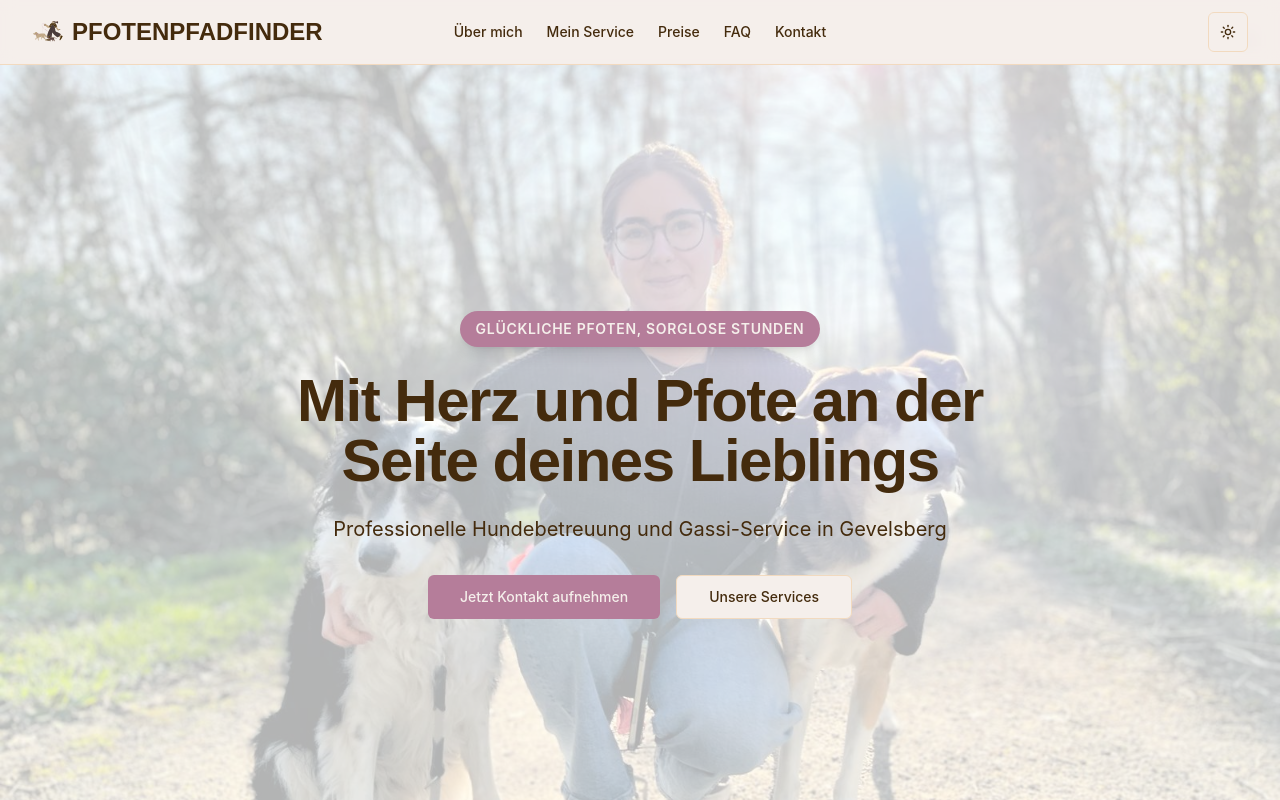
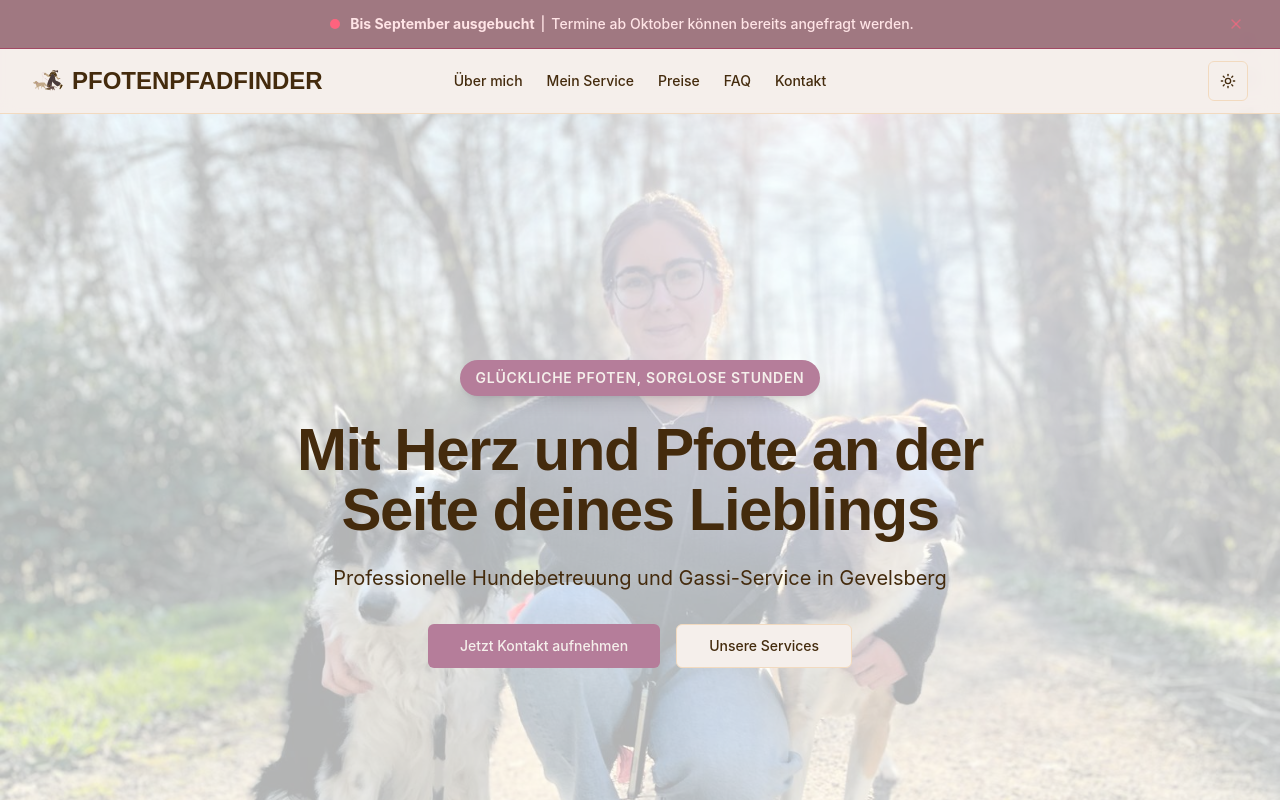
Before and after one commit to Flofrstr/pfotenpfadfinder, a Next.js app: page / in a window 1280 px wide. Shown: the top 800 px of the page. Built offline with nearby package versions, Linux system fonts and the light colour scheme; a web font is replaced by a local one.

Commit message:
Add announcement banner to header with visibility toggle

```diff
--- a/components/header.tsx
+++ b/components/header.tsx
@@ -3,18 +3,45 @@
 import Link from 'next/link'
 import Image from 'next/image'
 import { ModeToggle } from '@/components/mode-toggle'
-import { Menu, X, Sun, Moon, Monitor } from 'lucide-react'
+import { Menu, X, Sun, Moon, Monitor, CalendarClock } from 'lucide-react'
 import { useState } from 'react'
 import { useTheme } from 'next-themes'
 import { motion, AnimatePresence } from 'motion/react'
 
 export function Header() {
   const [isMenuOpen, setIsMenuOpen] = useState(false)
+  const [isBannerVisible, setIsBannerVisible] = useState(true)
   const { setTheme, theme } = useTheme()
 
   return (
     <>
       <header className="bg-background/95 supports-backdrop-filter:bg-background/60 sticky top-0 z-50 w-full border-b backdrop-blur-sm">
+        {/* Announcement Banner */}
+        {isBannerVisible && (
+          <div className="border-b border-rose-800/40 bg-rose-950/50 text-rose-100 dark:bg-rose-950/50 dark:text-rose-100">
+            <div className="container flex items-center justify-between gap-3 py-3">
+              <div className="flex flex-1 items-center justify-center gap-2.5">
+                <span className="relative flex h-2.5 w-2.5 shrink-0">
+                  <span className="absolute inline-flex h-full w-full animate-ping rounded-full bg-rose-400 opacity-75" />
+                  <span className="relative inline-flex h-2.5 w-2.5 rounded-full bg-rose-400" />
+                </span>
+                <p className="text-center text-xs font-medium sm:text-sm">
+                  <span className="font-bold">Bis September ausgebucht</span>
+                  <span className="mx-1.5 hidden sm:inline">|</span>
+                  <br className="sm:hidden" />
+                  Termine ab Oktober können bereits angefragt werden.
+                </p>
+              </div>
+              <button
+                onClick={() => setIsBannerVisible(false)}
+                className="shrink-0 rounded p-1 text-rose-400/60 transition-colors hover:text-rose-200"
+                aria-label="Banner schließen"
+              >
+                <X className="h-4 w-4" />
+              </button>
+            </div>
+          </div>
+        )}
         <div className="container flex h-16 items-center">
           {/* Logo and Brand Name */}
           <div className="flex flex-1 items-center gap-2">
```
